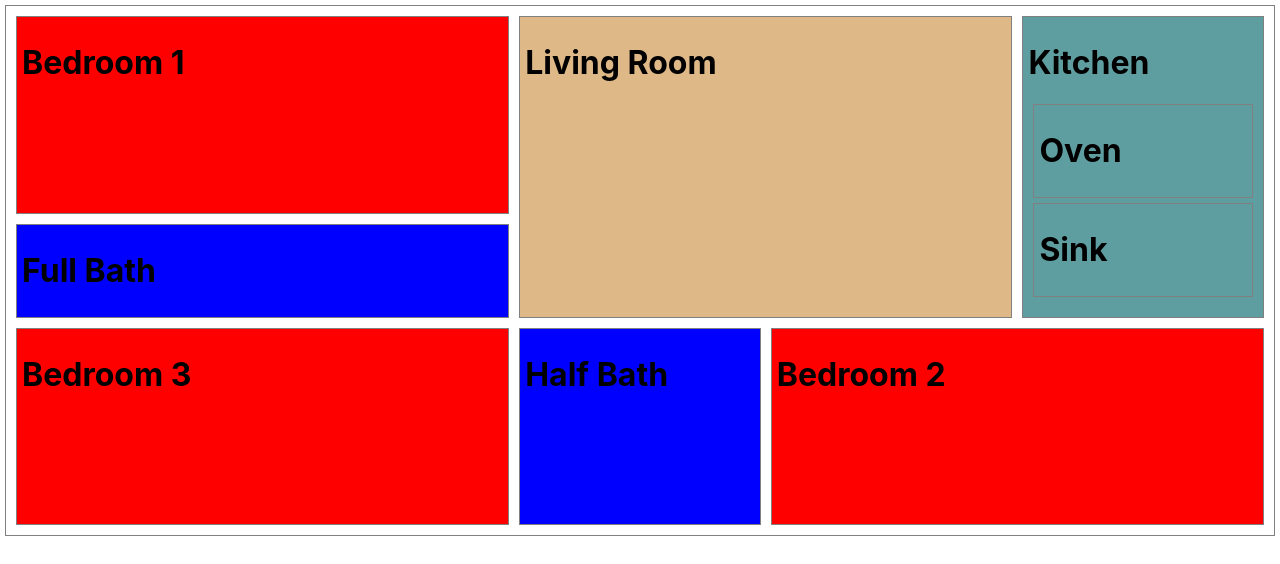
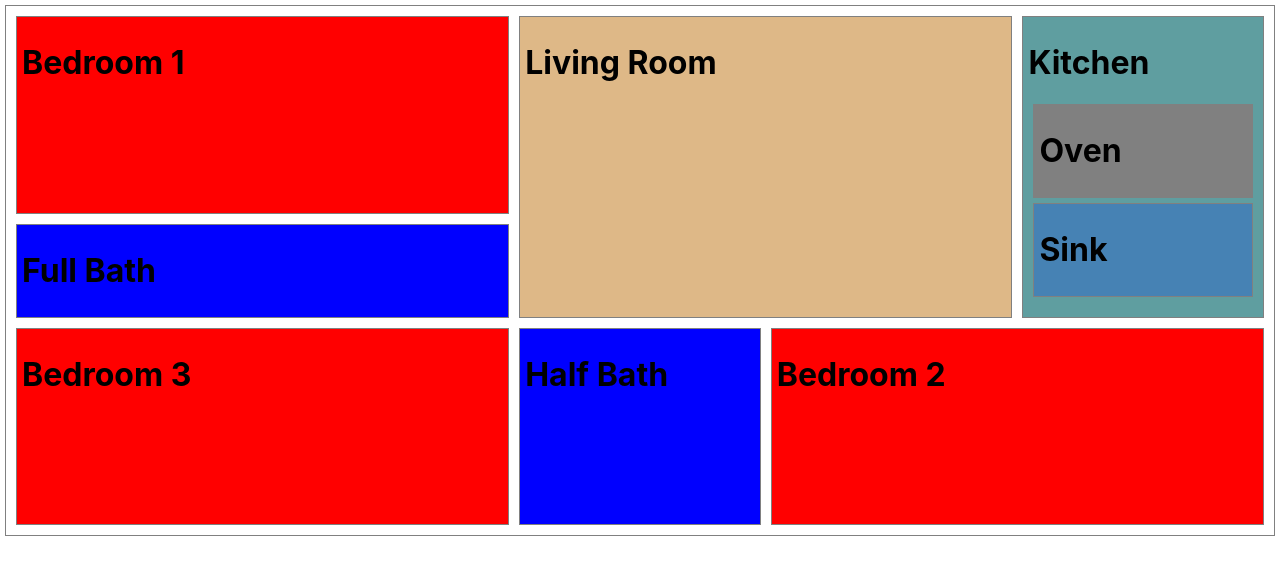
Before and after one commit to MrManilex/react-floorplan-lab, a React (Create React App) app: page / in a window 1280 px wide. Shown: the top 564 px of the page. Built offline with nearby package versions, Linux system fonts and the light colour scheme.

Commit message:
paint appliances

```diff
--- a/src/App.css
+++ b/src/App.css
@@ -44,3 +44,9 @@ main{
   grid-column: 5/6;
   grid-row: 1/4;
 }
+#oven{
+  background-color: grey;
+}
+#sink{
+  background-color: steelblue;
+}
--- a/src/Kitchen.js
+++ b/src/Kitchen.js
@@ -5,10 +5,10 @@ function Kitchen(props){
   return(
     <>
       <h1>Kitchen</h1>
-      <div>
+      <div id='oven'>
         <Oven />
       </div>
-      <div>
+      <div id='sink'>
         <Sink />
       </div>
     </>
```
